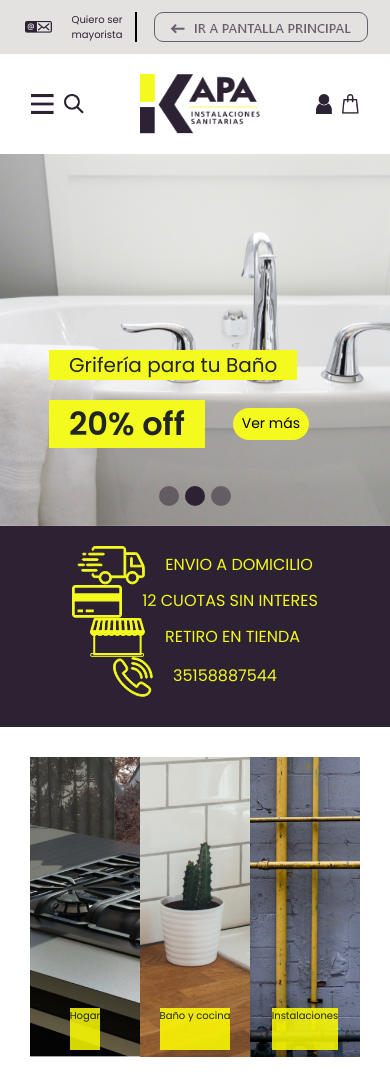
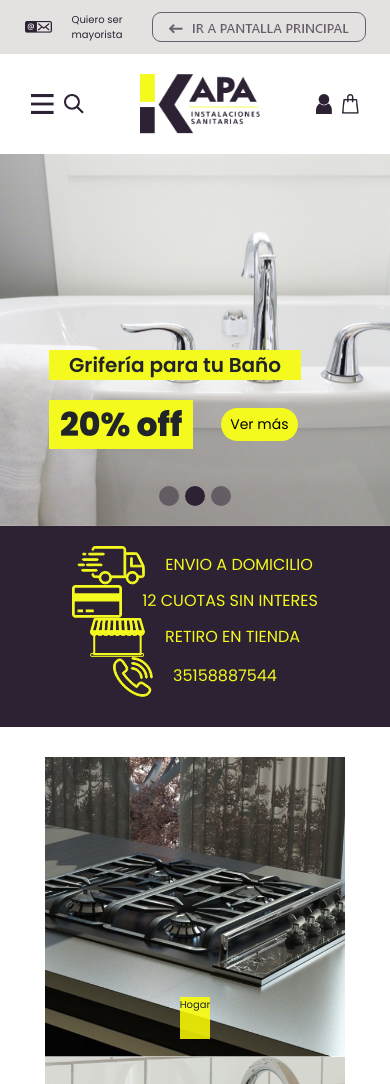
Before and after one commit to manuaguero13/webkapa, a plain HTML site: page index.html in a window 390 px wide. Shown: the top 1084 px of the page. Drawn offline with nearby package versions, Linux system fonts and the light colour scheme.

Commit message:
detalles mobile

```diff
--- a/css/style.css
+++ b/css/style.css
@@ -1,4 +1,4 @@
-@import url('https://fonts.googleapis.com/css2?family=Poppins:ital,wght@0,100;0,200;0,300;0,400;0,500;0,600;1,100;1,200;1,300;1,400;1,900&display=swap');
+@import url('https://fonts.googleapis.com/css2?family=Poppins:ital,wght@0,100;0,200;0,300;0,400;0,500;0,600;0,700;0,800;0,900;0&display=swap');
 @import url('https://fonts.googleapis.com/css2?family=Noto+Sans&display=swap');
 *{
     box-sizing: border-box;
@@ -353,7 +353,7 @@ li:hover .menu-desplegable{
 
 .descuento{
     font-size: 80px;
-    font-weight: 900;
+    font-weight: 800;
 }
 
 button.amarillo {
@@ -466,6 +466,10 @@ footer .copyright{
         display: none;
     }
 
+    .mail{
+        border-right: none;
+    }
+
     .menu{
         display: none;
         border-right: none;
@@ -501,6 +505,7 @@ footer .copyright{
 
     .titulo {
         font-size: 20px;
+        font-weight: 600;
     }
 
     .descuento-boton {
@@ -508,7 +513,8 @@ footer .copyright{
     }
 
     .descuento {
-        font-size: 32px
+        font-size: 33px;
+        padding: 0px 11px;
     }
     button.amarillo {
         font-size: 14px;
@@ -517,12 +523,10 @@ footer .copyright{
     }
     section.newsletter {
         flex-direction: column;
-        margin-left: 47px;
     }
     section.redes-sociales {
         flex-direction: column;
         flex-wrap: wrap;
-        margin-left: 47px;
     }
     .content {
         flex-direction: column;
@@ -530,4 +534,8 @@ footer .copyright{
         margin-left: 106px;
         justify-content: center;
     }
+    .clasif {
+        flex-wrap: wrap;
+    }
+
 }
```
